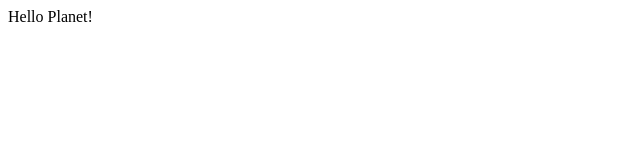
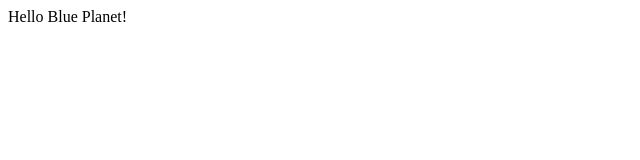
Before and after one commit to AasifaShaik029/NCG_Repo, a plain HTML site: page helloWorld.html in a window 1280 px wide. Shown: the full height of the page, 0-640 px from the left. Drawn offline with Linux system fonts and the light colour scheme.

Commit message:
Update helloWorld.html
Blue planet change to trigger automatically

```diff
--- a/helloWorld.html
+++ b/helloWorld.html
@@ -4,6 +4,6 @@
         <title> Basic Hello Planet Message</title>
     </head>
     <body>
-          Hello Planet!
+          Hello Blue Planet!
     </body>
 </html>
```
